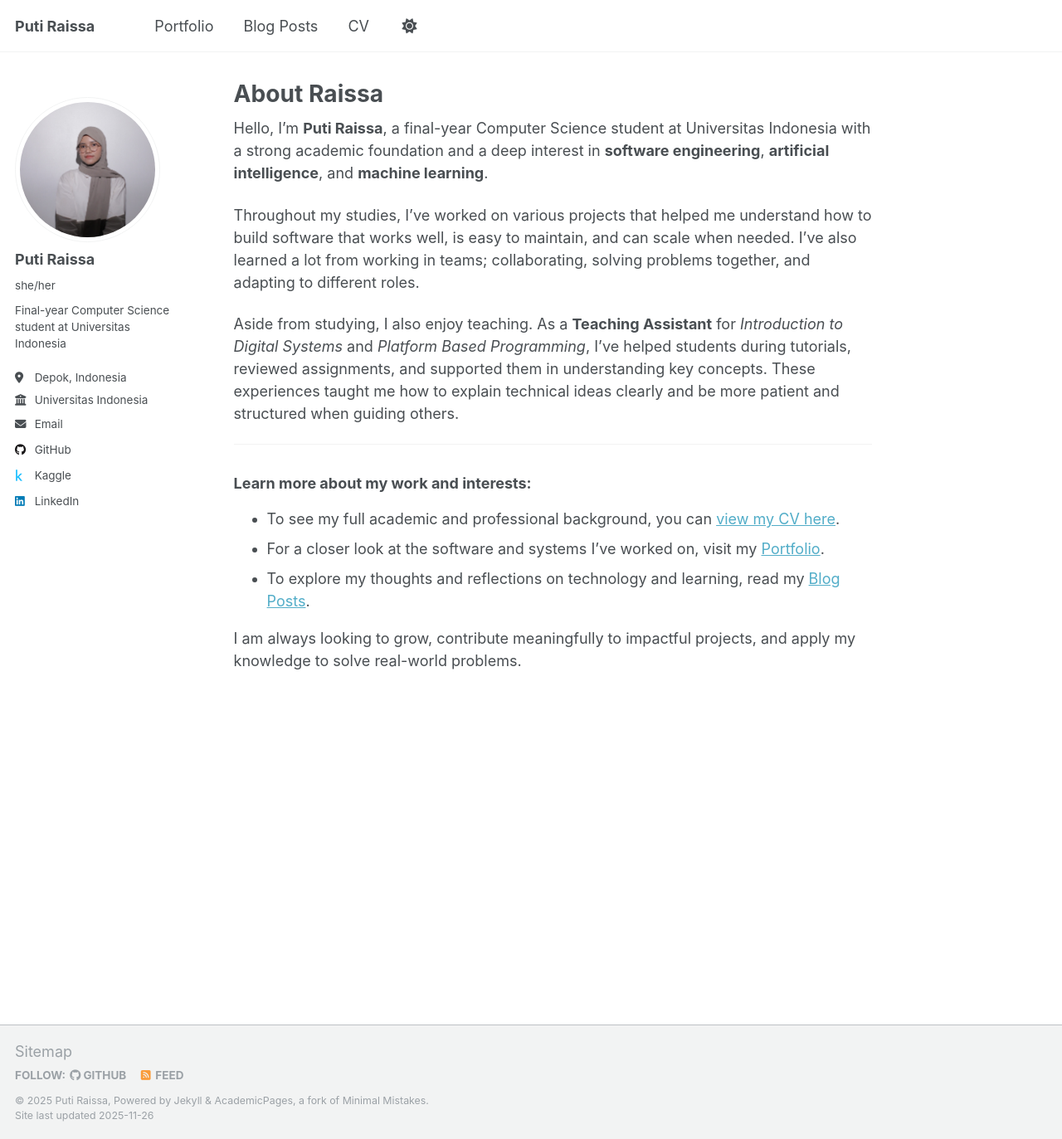
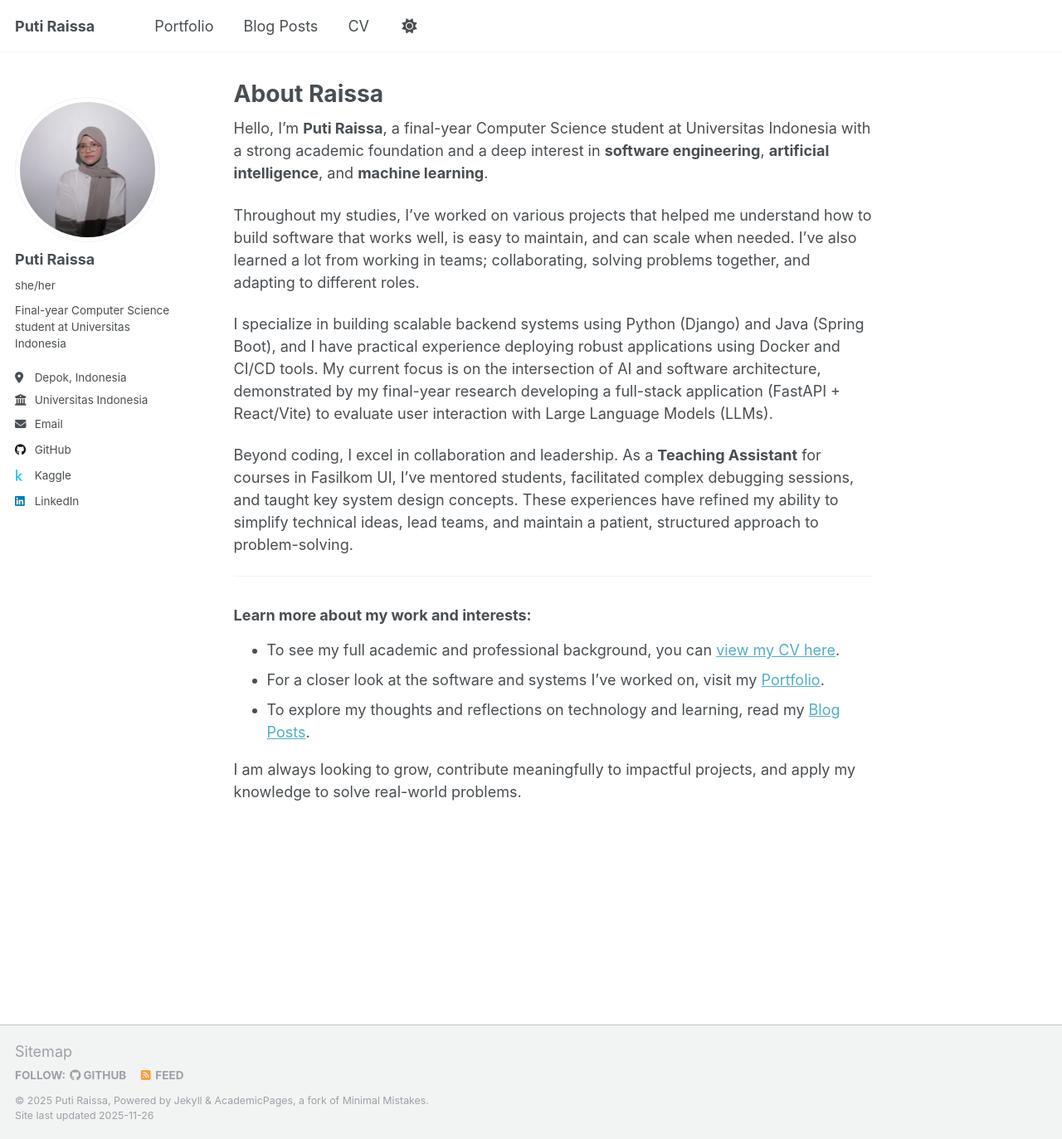
Before and after one commit to raissaputi/raissaputi.github.io, a Jekyll site: the page built from _pages/about.md, in a window 1280 px wide and 1373 px high. Shown: the whole window at 83% size. Built offline with Jekyll 4.4.1, drawn with Linux system fonts in a browser that asks for light colours.

Commit message:
update about

```diff
--- a/_pages/about.md
+++ b/_pages/about.md
@@ -11,13 +11,15 @@ Hello, I’m **Puti Raissa**, a final-year Computer Science student at Universit
 
 Throughout my studies, I’ve worked on various projects that helped me understand how to build software that works well, is easy to maintain, and can scale when needed. I’ve also learned a lot from working in teams; collaborating, solving problems together, and adapting to different roles.
 
-Aside from studying, I also enjoy teaching. As a **Teaching Assistant** for *Introduction to Digital Systems* and *Platform Based Programming*, I’ve helped students during tutorials, reviewed assignments, and supported them in understanding key concepts. These experiences taught me how to explain technical ideas clearly and be more patient and structured when guiding others.
+I specialize in building scalable backend systems using Python (Django) and Java (Spring Boot), and I have practical experience deploying robust applications using Docker and CI/CD tools. My current focus is on the intersection of AI and software architecture, demonstrated by my final-year research developing a full-stack application (FastAPI + React/Vite) to evaluate user interaction with Large Language Models (LLMs).
+
+Beyond coding, I excel in collaboration and leadership. As a **Teaching Assistant** for courses in Fasilkom UI, I’ve mentored students, facilitated complex debugging sessions, and taught key system design concepts. These experiences have refined my ability to simplify technical ideas, lead teams, and maintain a patient, structured approach to problem-solving.
 
 ---
 
 ### Learn more about my work and interests:
 
-- To see my full academic and professional background, you can [view my CV here](https://drive.google.com/file/d/14afIUtV2Tin0ywwG53klSyILerO3-83A/view?usp=sharing).
+- To see my full academic and professional background, you can [view my CV here](https://drive.google.com/file/d/17gAAa62hMzZZpqOLlRMuGfiC9efgSZja/view?usp=drive_link).
 - For a closer look at the software and systems I’ve worked on, visit my [Portfolio](/portfolio/).
 - To explore my thoughts and reflections on technology and learning, read my [Blog Posts](/year-archive/).
 
```
